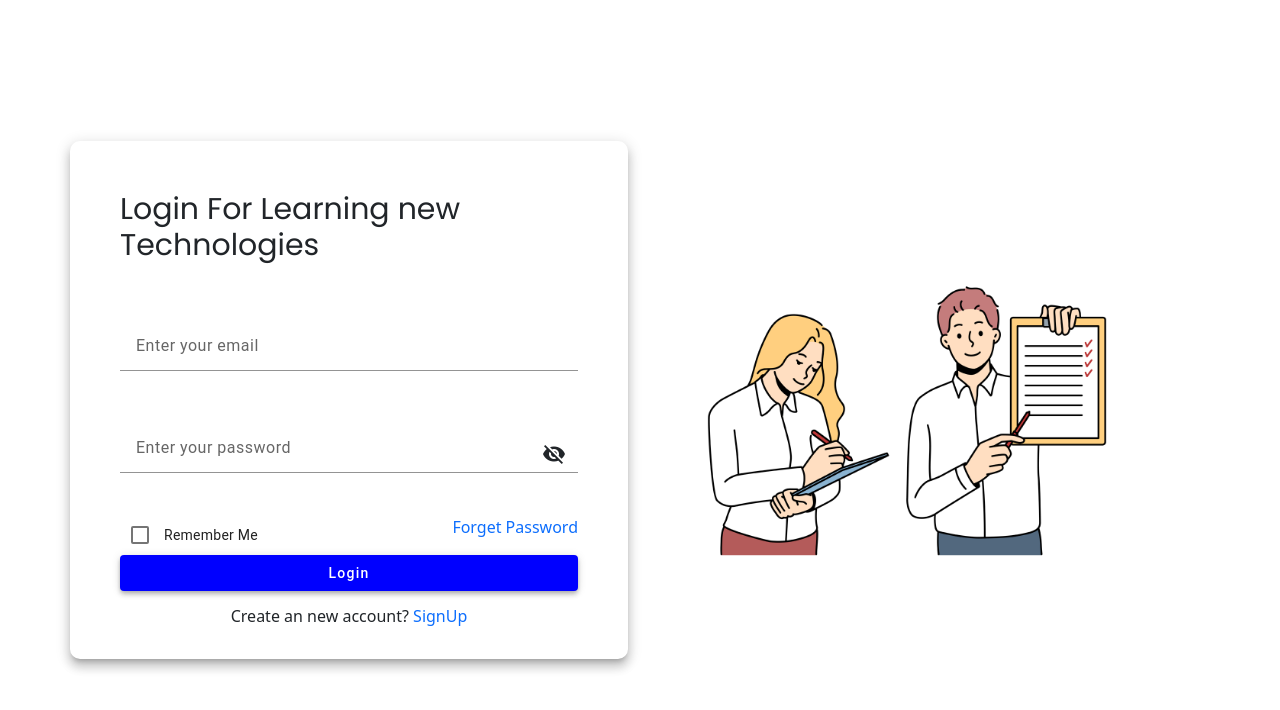
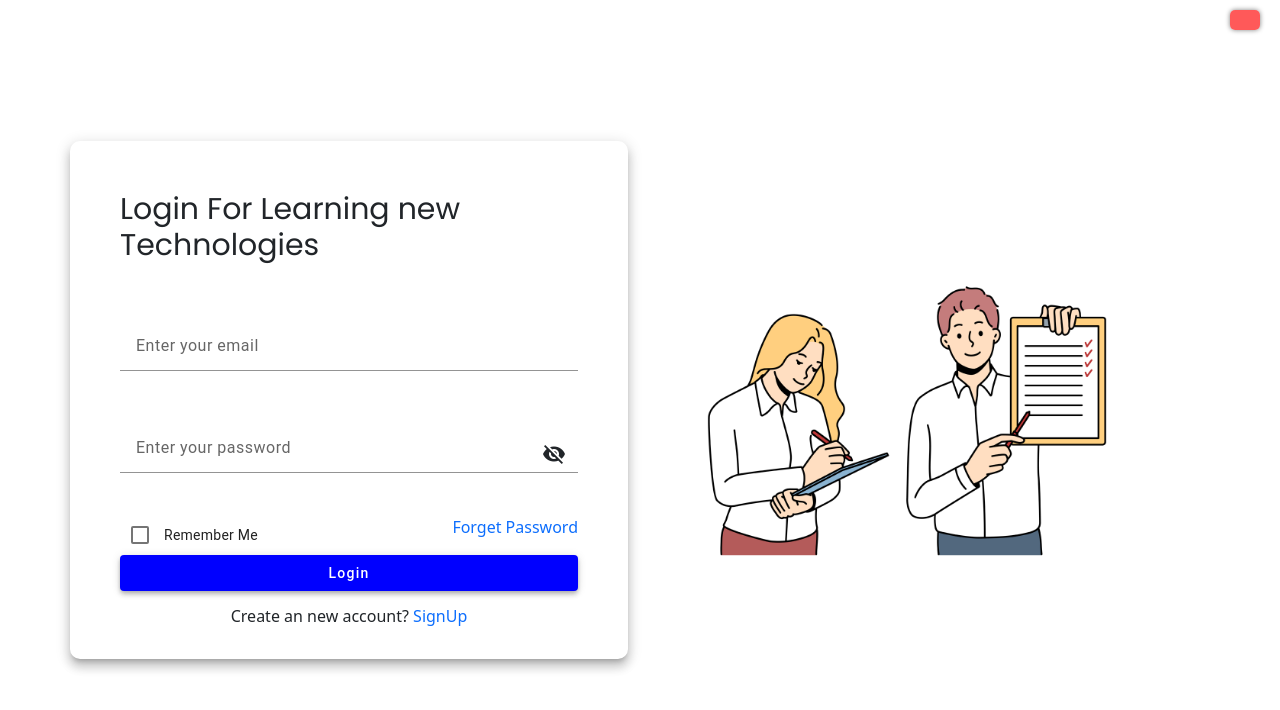
Before and after one commit to rahulunthinkable/Training_Module_UI, an Angular app: page /session in a window 1280 px wide. Both pictures are taken after a click on the button "Login". Shown: the top 710 px of the page. Built offline with nearby package versions, Linux system fonts and the light colour scheme; no server answers.

Commit message:
Train-3 added error hangling in login and signup.

```diff
--- a/src/app/authentication/login/login.component.html
+++ b/src/app/authentication/login/login.component.html
@@ -44,3 +44,9 @@
       </div>
     </div>
   </div>
+
+<div *ngIf="showLabel" class="end-result">
+  <div class="data-field">
+      {{ afterLogin }}
+  </div>
+</div>
--- a/src/app/authentication/login/login.component.scss
+++ b/src/app/authentication/login/login.component.scss
@@ -44,3 +44,14 @@
     }
   }
 }
+
+.end-result {
+  position: absolute;
+  top: 10px;
+  right: 20px;
+  background-color: rgba(255, 0, 0, 0.651);
+  color: white;
+  padding: 10px 15px;
+  border-radius: 5px;
+  box-shadow: 0 0 5px gray;
+}
--- a/src/app/authentication/login/login.component.ts
+++ b/src/app/authentication/login/login.component.ts
@@ -1,5 +1,6 @@
 import { Component } from '@angular/core';
 import { FormControl, FormGroup, Validators } from '@angular/forms';
+import { Router } from '@angular/router';
 import { Subject } from 'rxjs';
 import { ApiService } from 'src/app/service/auth-service/api.service';
 
@@ -9,20 +10,33 @@ import { ApiService } from 'src/app/service/auth-service/api.service';
   styleUrls: ['./login.component.scss']
 })
 export class Login {
+
+  showLabel = false;
+  afterLogin = '';
+
   toggle = new Subject();
   loginForm = new FormGroup({
     email: new FormControl('', [Validators.required, Validators.email]),
     password: new FormControl('', [Validators.required]),
   });
 
-  constructor(private api: ApiService) {}
+  constructor(
+    private api: ApiService,
+    private router: Router,
+  ) { }
 
   hide = true;
 
   login() {
     this.api.login(this.loginForm.value).subscribe({
       next: (resp) => {
-
+        this.afterLogin = 'Login successful';
+        this.showLabel = true;
+        this.router.navigateByUrl('home');
+      },
+      error: (err) => {
+        this.afterLogin = err.error.message;
+        this.showLabel = true;
       }
     })
   }
--- a/src/app/authentication/sign-up/sign-up.component.ts
+++ b/src/app/authentication/sign-up/sign-up.component.ts
@@ -28,24 +28,28 @@ export class SignUPComponent {
     private fb: FormBuilder,
     private api: ApiService,
     private router: Router,
-    ) { }
+  ) { }
 
   register() {
     this.selected = true;
-    if(this.registerForm.valid) {
-      if(this.confirm.nativeElement.value != this.registerForm.controls['password'].value) {
+    if (this.registerForm.valid) {
+      if (this.confirm.nativeElement.value != this.registerForm.controls['password'].value) {
         this.noMatch = true;
       } else {
         this.noMatch = false;
-        this.api.signup(this.registerForm.value).subscribe( {
-          next: (resp) => {
-            this.afterLogin = resp;
-            this.showLabel = true;
-            if(resp == 'success') {
+        this.api.signup(this.registerForm.value).subscribe(
+          {
+            next: (resp) => {
+              this.afterLogin = 'Registraion is successful';
+              this.showLabel = true;
               this.router.navigateByUrl('session');
+            },
+            error: (err) => {
+              this.afterLogin = err.error.message;
+              this.showLabel = true;
             }
           }
-        })
+        )
       }
     }
   }
```
